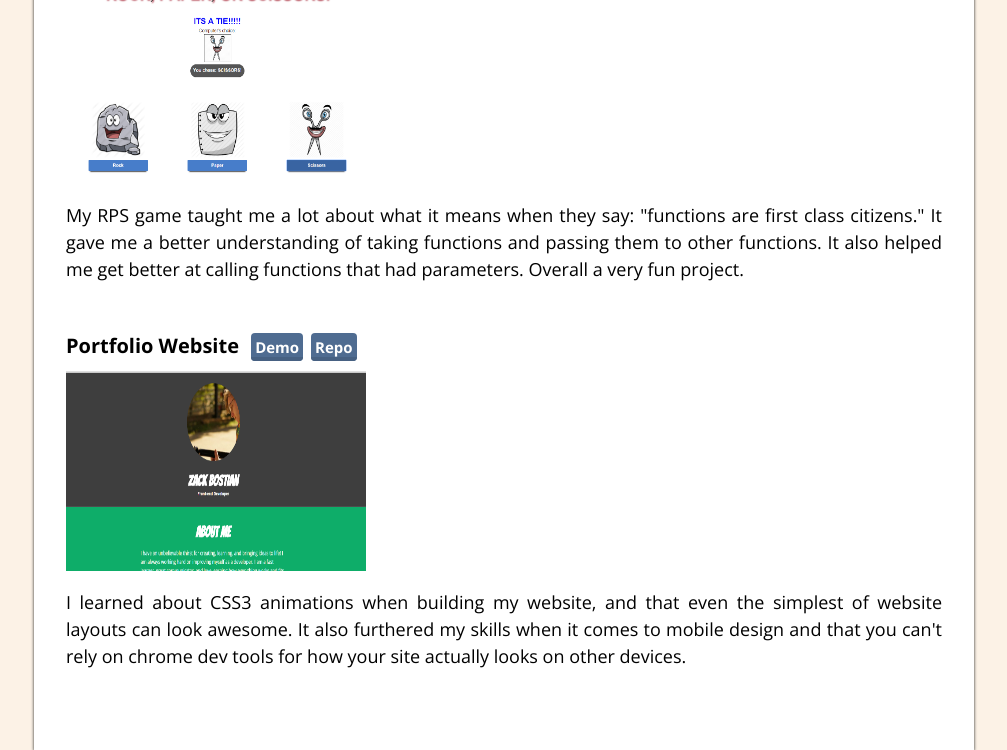
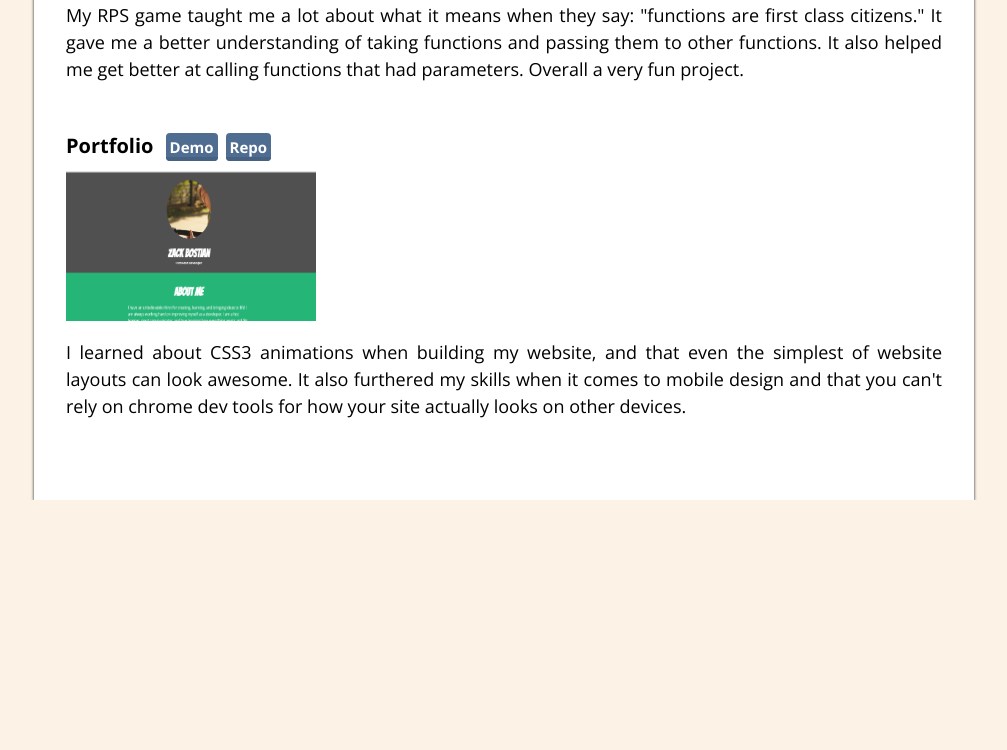
Before and after one commit to laere/Resume, a website: page index.html in a window 1280 px wide. Shown: the part 1844-2594 px from the top of the page, without its empty margins (136-1143 px from the left). After the commit the page ends 2344 px from the top, so only its background shows below. Drawn offline with nearby package versions, Linux system fonts and the light colour scheme; a web font is replaced by a local one.

Commit message:
fixed images

```diff
--- a/css/main.scss
+++ b/css/main.scss
@@ -140,6 +140,10 @@ a {
   }
   .project {
     margin-bottom: 48px;
+    .img-link {
+      background-color: none;
+      padding: 0;
+      border: none;
     }
     .proj-links {
       font-size: 1.5rem;
@@ -152,8 +156,11 @@ a {
       }
     }
     .proj-img {
-    height: 200px;
-    width: 300px;
+      height: 150px;
+      width: 250px;
       display: block;
+      opacity: .9;
+      position: relative;
       }
   }
+}
--- a/index.html
+++ b/index.html
@@ -54,7 +54,7 @@
         <div class="proj-links">
           <a href="http://laere.github.io/DrawingBoard">Demo</a><a href="http://github.com/laere/DrawingBoard">Repo</a>
         </div>
-        <img src="imgs/drawingboard.png" alt="Drawing Board" class="proj-img">
+        <a href="http://laere.github.io/DrawingBoard" class="img-link"><img src="imgs/drawingboard.png" alt="Drawing Board" class="proj-img"></a>
         <p>My Drawing Board application is by far my favorite project. I decided to kill two birds with one stone and utilize learning jQuery and HTML5 canvas. It taught me a lot about how the Canvas API works, data binding, and I learned that jQuery is a lot nicer when it comes to DOM traversal and manipulation. It is one of my best designed apps as well.
 </p>
       </div>
@@ -63,7 +63,7 @@
         <div class="proj-links">
           <a href="http://laere.github.io/To-Do-List">Demo</a><a href="http://github.com/laere/To-Do-List">Repo</a>
         </div>
-        <img src="imgs/todolist.png" alt="To-Do-List" class="proj-img">
+        <a href="http://laere.github.io/To-Do-List" class="img-link"><img src="imgs/todolist.png" alt="To-Do-List" class="proj-img"></a>
         <p>My To-Do List application was my first application. This application is one of my favoirites because it first taught me about DOM manipulation, and how JavaScript manipulates HTML/CSS elements in the browser. This project utilizes HTML5 local storage to store user tasks. This alone taught me about higher-order functions, and callbacks. It also allowed me to develop a small plugin interface for local storage. This project slinghsotted my passion into overdrive.
 </p>
       </div>
@@ -72,24 +72,24 @@
         <div class="proj-links">
           <a href="http://laere.github.io/Weather">Demo</a><a href="http://github.com/laere/Weather">Repo</a>
         </div>
-        <img src="imgs/weather.png" alt="Weather App" class="proj-img">
+        <a href="http://laere.github.io/Weather" class="img-link"><img src="imgs/weather.png" alt="Weather App" class="proj-img"></a>
         <p>My weather app is an app that utilizes an ajax call to the openweather API. The success function part of the call itself is what allows the user to type in any city or zipcode and retrieve current, up to date, weather information. This project is another one of those big milestones where I further understand how AJAX and JSON work together, what API's are and how they work, and how another part of the JavaScript puzzle fits together. </p>
       </div>
       <div class="project">
-        <h3>Rock,Paper,Scissors</h3>
+        <h3>RPS</h3>
         <div class="proj-links">
           <a href="http://laere.github.io/RPS">Demo</a><a href="http://github.com/laere/RPS">Repo</a>
         </div>
-        <img src="imgs/rpsgame.png" alt="Personal Website" class="proj-img">
+      <a href="http://laere.github.io/RPS" class="img-link"><img src="imgs/rpsgame.png" alt="Personal Website" class="proj-img"></a>
         <p>My RPS game taught me a lot about what it means when they say: "functions are first class citizens." It gave me a better understanding of taking functions and passing them to other functions. It also helped me get better at calling functions that had parameters. Overall a very fun project.
 </p>
       </div>
       <div class="project">
-        <h3>Portfolio Website</h3>
+        <h3>Portfolio</h3>
         <div class="proj-links">
           <a href="http://zackbostian.com">Demo</a><a href="http://github.com/laere/Portfolio">Repo</a>
         </div>
-        <img src="imgs/site.png" alt="Rock, Paper, Scissors Game" class="proj-img">
+      <a href="http://zackbostian.com" class="img-link"><img src="imgs/site.png" alt="Rock, Paper, Scissors Game" class="proj-img"></a>
         <p>I learned about CSS3 animations when building my website, and that even the simplest of website layouts can look awesome. It also furthered my skills when it comes to mobile design and that you can't rely on chrome dev tools for how your site actually looks on other devices.
 </p>
       </div>
```
Also changed, not shown: css/main.css, 1 other file. Lines whose indentation alone changed are shown as unchanged.
